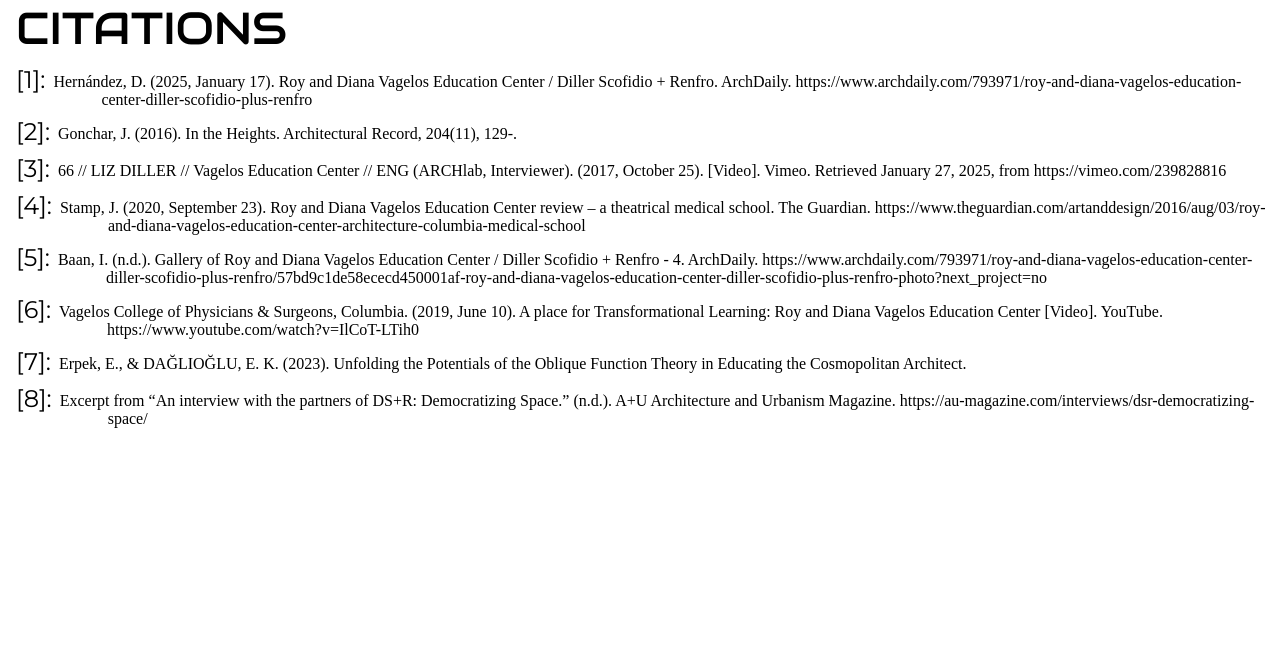
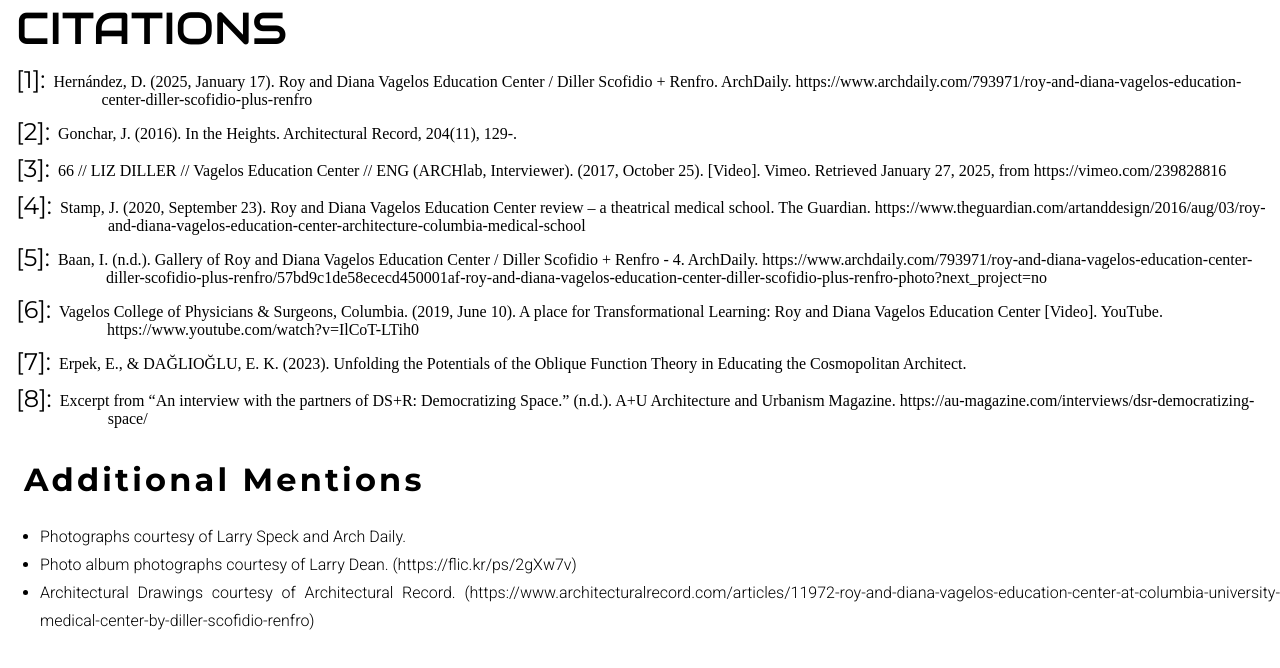
Before and after one commit to JackFromSchool/projects, a Next.js app: page /scavenger-hunt/sources in a window 1280 px wide. Shown: the top 668 px of the page. Built offline with nearby package versions, Linux system fonts and the light colour scheme.

Commit message:
Added Model

```diff
--- a/src/app/scavenger-hunt/page.tsx
+++ b/src/app/scavenger-hunt/page.tsx
@@ -214,12 +214,16 @@ Theory in Educating the Cosmopolitan Architect<Citation id="7"/></h3>
                <p className={styles.bodytext}>The large windows and well lit environment make the interior of the building completely public at night.</p>
             </div>
          </div>
+         <hr className={styles.nomargin}/>
          <h2 className={styles.header}>My Drawing</h2>
          <Image
             className={styles.fullscreenimage}
             src={drawing}
             alt="My drawing of the education center"
          />
+         <hr className={styles.nomargin}/>
+         <h2 className={styles.header}>Cool 3D Model I Found</h2>
+<div> <iframe className={styles.model} title="Roy and Diana Vagelos Education Center, New York" frameBorder="0" allowFullScreen allow="autoplay; fullscreen; xr-spatial-tracking" execution-while-out-of-viewport="true" execution-while-not-rendered="true" web-share="true" src="https://sketchfab.com/models/fa679f1104924d9ba0a9ce41f6d85e32/embed?dnt=1"> </iframe> </div>
       </>
    );
 }
--- a/src/app/scavenger-hunt/scavenger.module.css
+++ b/src/app/scavenger-hunt/scavenger.module.css
@@ -19,6 +19,11 @@
 .quarterscreenimage {
    width: 25vw;
    height: 100%;
+}
+
+.model {
+   width: 100vw;
+   height: 100vh;
 }
 
 .title {
--- a/src/app/scavenger-hunt/sources/page.tsx
+++ b/src/app/scavenger-hunt/sources/page.tsx
@@ -51,6 +51,12 @@ Erpek, E., & DAĞLIOĞLU, E. K. (2023). Unfolding the Potentials of the Oblique
             <p className={styles.citationtext}>
 Excerpt from “An interview with the partners of DS+R: Democratizing Space.” (n.d.). A+U Architecture and Urbanism Magazine. https://au-magazine.com/interviews/dsr-democratizing-space/            </p>
          </div>
+         <h2 className={styles.header}>Additional Mentions</h2>
+         <ul>
+            <li className={styles.listitem}>Photographs courtesy of Larry Speck and Arch Daily.</li>
+            <li className={styles.listitem}>Photo album photographs courtesy of Larry Dean. (https://flic.kr/ps/2gXw7v)</li>
+            <li className={styles.listitem}>Architectural Drawings courtesy of Architectural Record. (https://www.architecturalrecord.com/articles/11972-roy-and-diana-vagelos-education-center-at-columbia-university-medical-center-by-diller-scofidio-renfro)</li>
+         </ul>
       </>
    )
 }
```
